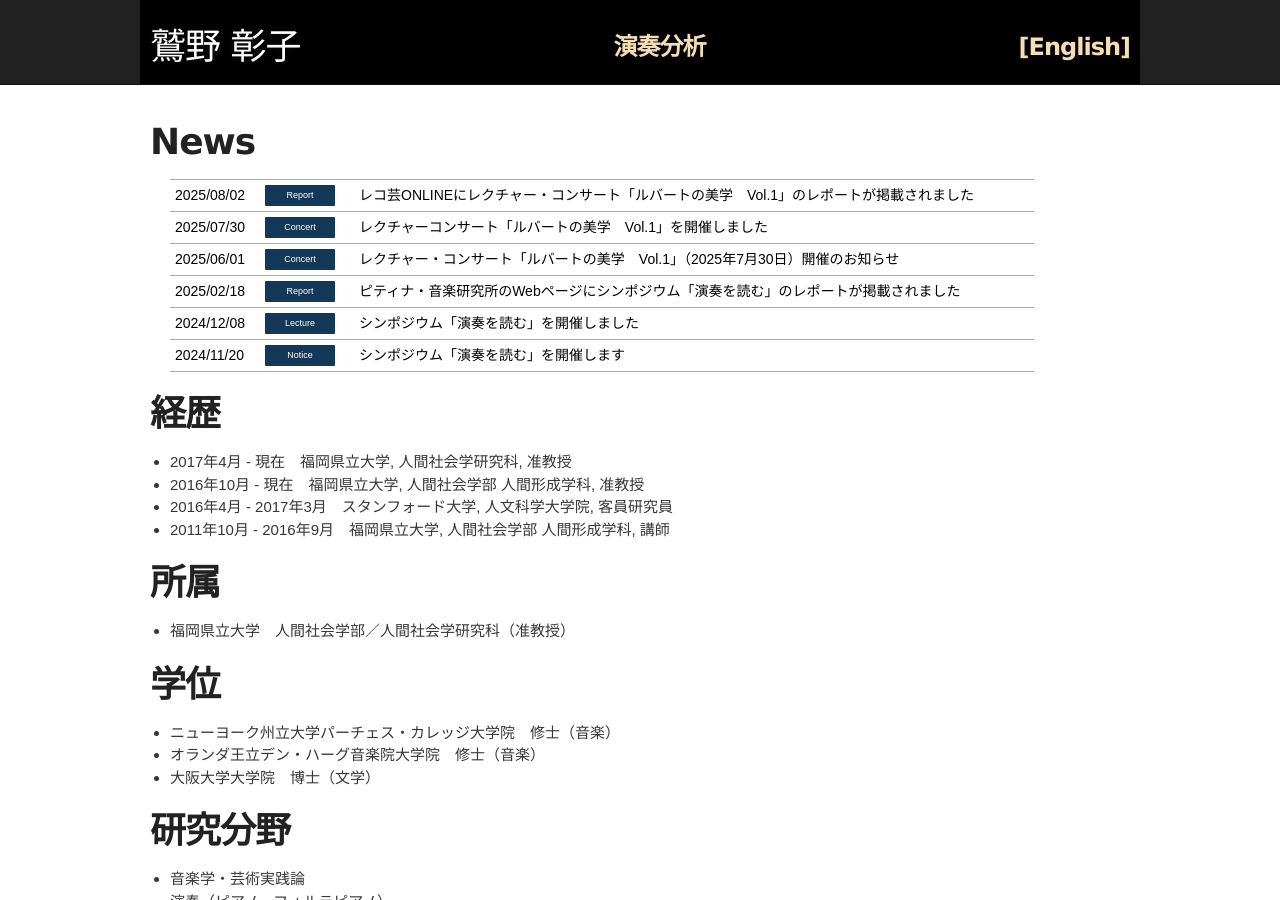
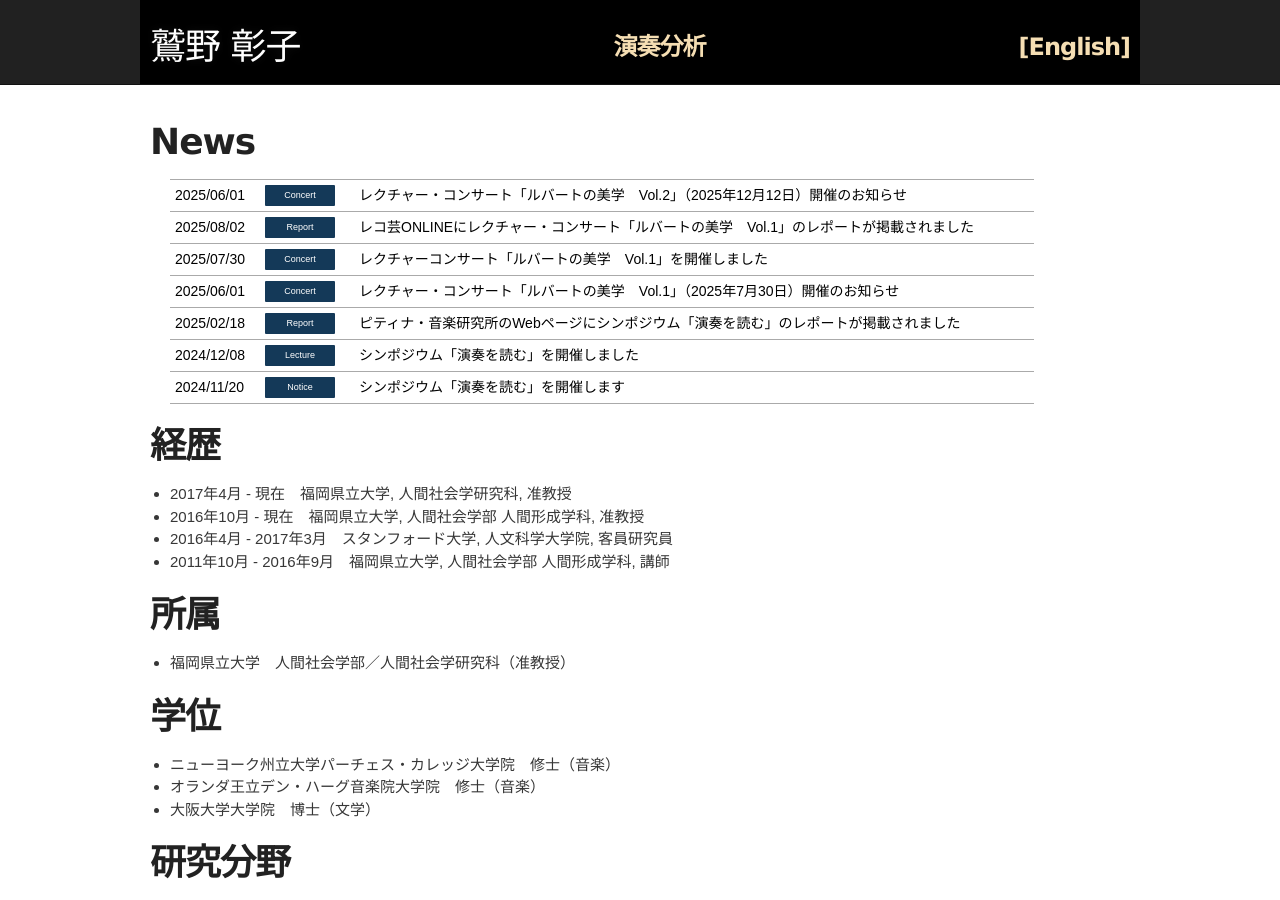
Before and after one commit to akikowashino/akikowashino.github.io, a Jekyll site: the page built from index.md, in a window 1280 px wide and 900 px high. Built offline with Jekyll 4.4.1, drawn with Linux system fonts in a browser that asks for light colours.

Commit message:
Update news.html

```diff
--- a/news.html
+++ b/news.html
@@ -3,6 +3,17 @@
 
 <ul class="msr_newslist01">
 <li></li>
+
+<li>
+	<a href="/lecture-concert-2025" target="_blank">
+	<div>
+	<time datetime="2025-06-01">2025/06/01</time>
+	<p class="cat01">Concert</p>
+	</div>
+	<p>レクチャー・コンサート「ルバートの美学　Vol.2」（2025年12月12日）開催のお知らせ</p>
+	</a>
+</li>
+
 <li>
 	<a href="https://recogei.ontomo-mag.com/article/%E9%80%9F%E5%A0%B1%E3%83%AC%E3%83%9D/p-25891/" target="_blank">
 	<div>
```
